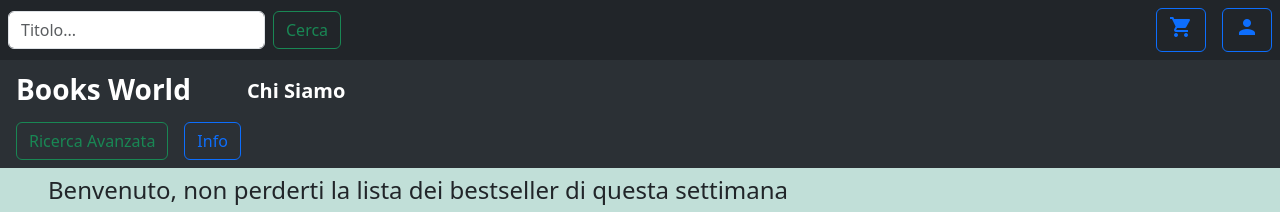
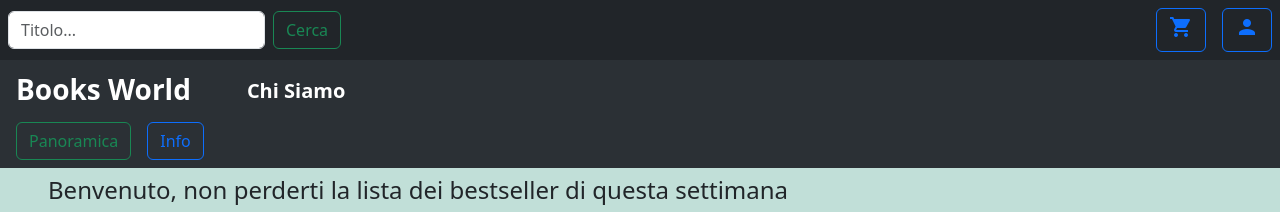
Before and after one commit to pierluigiTrocini/booksWorldWebApp2023, an Angular app in the folder books-world-ng/: page /# in a window 1280 px wide. Shown: the top 212 px of the page. Built offline with nearby package versions, Linux system fonts and the light colour scheme; no server answers; grey boxes are pictures that could not be loaded.

Commit message:
Link autore ed editore aggiornati

```diff
--- a/books-world-ng/src/app/books-card/books-card.component.html
+++ b/books-world-ng/src/app/books-card/books-card.component.html
@@ -23,12 +23,12 @@
           </a>
         </h5>
         <p class="card-text text-sm-center">
-            <a href="http://localhost:8080/visualizzaPerEditore">
+            <a href="http://localhost:8080/risultati?searchText={{libro?.volumeInfo?.publisher}}">
                 {{libro?.volumeInfo?.publisher}}
             </a>
         </p>
         <p *ngFor="let a of libro?.volumeInfo?.authors" class=" text-sm-center fs-6">
-            <a href="http://localhost:8080/visualizzaPerAutore">
+            <a href="http://localhost:8080/risultati?searchText={{a}}">
               <font [size]="-1">
                 {{a}}
               </font>
--- a/books-world-ng/src/app/menu-bar/menu-bar.component.html
+++ b/books-world-ng/src/app/menu-bar/menu-bar.component.html
@@ -66,7 +66,7 @@
   <li class="nav-item mx-3 mb-2">
     <input type="checkbox" class="btn-check" id="ricercaAvanzataButton" (change)="changeStatusRicerca($event)">
     <label class="btn btn-outline-success" for="ricercaAvanzataButton">
-      Ricerca Avanzata
+      Panoramica
     </label>
   </li>
   <li class="nav-item">
```
